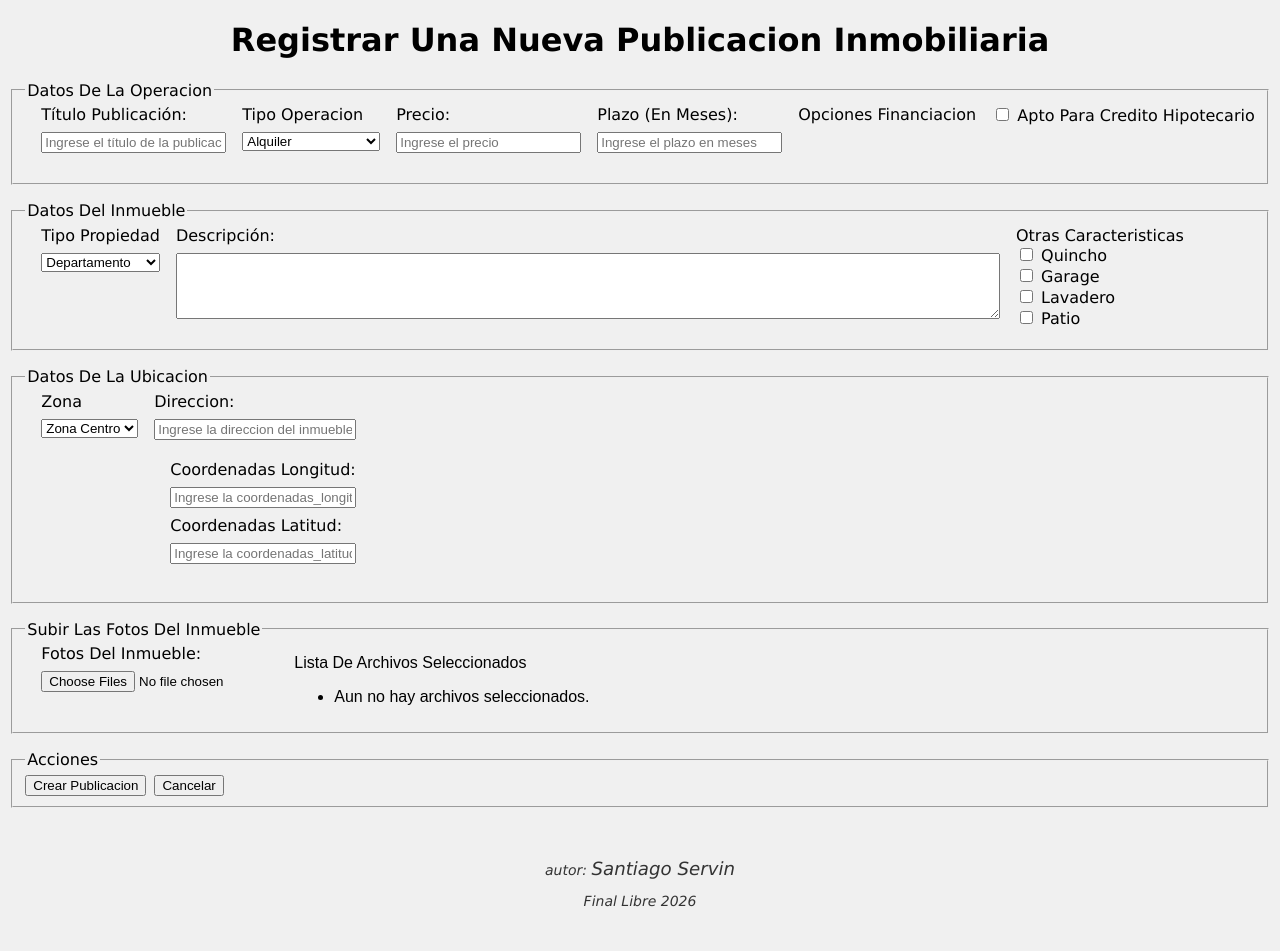
After one commit to SantiSog72/sistema-web-inmobiliario, a PHP site: page /VISTA/Alta_operacion.php in a window 1280 px wide. The commit adds this page. Run offline with PHP 8.4, Linux system fonts and the light colour scheme.

Commit message:
CU-4: alta de publicacion, avance en el formulario y creacion de objetos

```diff
--- a/CONTROLADOR/ControladorCatalogo.class.php
+++ b/CONTROLADOR/ControladorCatalogo.class.php
@@ -30,7 +30,8 @@ class ControladorCatalogo {
                 $fila['nro_inmueble'],
                 $fila['direccion'],
                 $fila['zona'],
-                $fila['cord_latitud'] . "," . $fila['cord_longitud']
+                $fila['cord_latitud'],
+                $fila['cord_longitud']
             );
             $inmueble = new Inmueble(
                 $fila['nro_inmueble'],
@@ -72,7 +73,8 @@ class ControladorCatalogo {
                 $fila['nro_inmueble'],
                 $fila['direccion'],
                 $fila['zona'],
-                $fila['cord_latitud'] . "," . $fila['cord_longitud']
+                $fila['cord_latitud'],
+                $fila['cord_longitud']
             );
             $inmueble = new Inmueble(
                 $fila['nro_inmueble'],
--- a/CONTROLADOR/ProcesaBuscar.php
+++ b/CONTROLADOR/ProcesaBuscar.php
@@ -34,7 +34,7 @@ $catalogo_completo = $controladorCatalogo -> get_lista_catalogo();
 // Decidimos qué catálogo usar
 if (isset($_GET['operacion']) || isset($_GET['zona'])) {
     $catalogo_a_procesar = $controladorCatalogo->filtra_operaciones(
-        $_GET['operacion'],//falta amoblado
+        $_GET['operacion'],
         $_GET['zona'],
         Convertir_tipo_propiedad(),
         Convertir_otras_caracteristicas()
@@ -91,7 +91,8 @@ if (is_array($catalogo_a_procesar)){
                 "tipo_propiedad" => $inmueble->get_tipo_propiedad(),
                 "descripcion"    => $inmueble->get_descripcion(),
                 "ubicacion"      => [
-                    "coordenadas" => $inmueble->get_ubicacion()->get_coordenadas(),
+                    "coordenadas_latitud" => $inmueble->get_ubicacion()->get_coordenadas_latitud(),
+                    "coordenadas_longitud" => $inmueble->get_ubicacion()->get_coordenadas_longitud(),
                     "zona"        => $inmueble->get_ubicacion()->get_zona_texto(),
                     "direccion"   => $inmueble->get_ubicacion()->get_direccion(),
                 ],
--- a/MODELO/Alquiler.class.php
+++ b/MODELO/Alquiler.class.php
@@ -15,6 +15,7 @@ class Alquiler extends Operacion {
     }
 
     public function get_plazo() { return $this->plazo; }
+    public function set_plazo($plazo) { $this->plazo = $plazo; }
     public function get_esta_amoblado() { return $this->esta_amoblado; }
     public function get_lista_registros_pago() { return $this->lista_registros_pago; }
 }
--- a/MODELO/libreria_conexionesBD/ConexionBDD.class.php
+++ b/MODELO/libreria_conexionesBD/ConexionBDD.class.php
@@ -70,7 +70,6 @@ class ConexionBDD {
         return $lista;
     }
 
-
     public function obtener_fotos($nro_inmueble) {
         $consulta = $this->conexion->prepare("
             SELECT nro_foto, nombre_foto, path
@@ -105,6 +104,10 @@ class ConexionBDD {
         }
         $resultado->free();
         return $lista;
+    }
+
+    public function ingresar_operacion ($operacion){
+
     }
 
 	// public function ingresarUsuario ($email, $contraseña, $nombre, $apellido, $sexo, $fecha_nacimiento, $nro_celular, $dni){
--- /dev/null
+++ b/VISTA/Alta_operacion.php
@@ -0,0 +1,271 @@
+<?php
+
+?>
+<!DOCTYPE html>
+<html lang="es">
+<head>
+<meta charset="UTF-8">
+<meta name="autor" content="Santiago Servin">
+<meta name="description" content="Pagina Alta Operacion inmobiliaria">
+
+<script type="text/javascript" src ="javascript/libreria_js/ubicador_elementos.js"></script>
+<script type="text/javascript" src ="javascript/renderizadores.js"></script>
+
+<script>
+	document.addEventListener('DOMContentLoaded', function () {//DOMContentLoaded: evento que se produce al cargar la pagina
+		const formulario = document.getElementById('id_formulario_registro_operacion');
+		const fotos = document.getElementById('id_fotos');
+
+		fotos.addEventListener('change', function(e) {
+            const listaUl = document.getElementById('lista_nombres');
+            listaUl.innerHTML = ''; // Limpiar la lista previa
+
+            const archivos = e.target.files;
+
+            if (archivos.length > 0) {
+                for (let i = 0; i < archivos.length; i++) {
+                    const li = document.createElement('li');
+                    // Enumeramos (i + 1) y mostramos el nombre del archivo
+                    li.textContent = `${i + 1}. ${archivos[i].name}`;
+                    li.style.fontSize = "14px";
+                    li.style.color = "#333";
+                    listaUl.appendChild(li);
+                }
+            } else {
+                listaUl.innerHTML = '<li>No hay archivos seleccionados.</li>';
+            }
+        });
+
+		//CARGA POR BÚSQUEDA: Se ejecuta al enviar el formulario
+		formulario.addEventListener('submit', async function(evento) {
+            evento.preventDefault(); // Evita la recarga de la página
+
+            // 1. Recolectamos TODOS los datos (incluye archivos)
+            const datos = new FormData(formulario);
+
+            try {
+                // 2. Enviamos los datos al servidor mediante fetch
+                const respuesta = await fetch('ProcesaAltaOperacion.php', {
+                    method: 'POST',
+                    body: datos // Enviamos el FormData directamente
+                });
+
+                // 3. Verificamos la respuesta
+                if (respuesta.ok) {
+                    const resultado = await respuesta.text(); // O .json() si tu PHP devuelve JSON
+                    console.log("Servidor dice:", resultado);
+                    alert("Operación procesada con éxito");
+
+                    // Opcional: limpiar el formulario tras el éxito
+                    // formulario.reset();
+                    // document.getElementById('lista_nombres').innerHTML = '<li>Aun no hay archivos seleccionados.</li>';
+                } else {
+                    console.error("Error en el servidor:", respuesta.status);
+                    alert("Hubo un error al procesar el formulario.");
+                }
+            } catch (error) {
+                console.error("Error de red o conexión:", error);
+                alert("No se pudo conectar con el servidor.");
+            }
+        });
+
+		formulario.addEventListener('reset', async function(){
+			// localStorage.removeItem("catalogo_actual");
+			// cargarCatalogo();
+		})
+
+		// //evento del mas-info
+		// contenedor.addEventListener("click", function(evento){
+		// 	if (evento.target.classList.contains('boton_mas_info')) {
+        //         const idOperacion = evento.target.getAttribute('data-id'); //id del objeto que se guardo en el boton
+		// 		//busca en local storage
+		// 		const lista_catalogo_str = localStorage.getItem("catalogo_actual");
+		// 		if (lista_catalogo_str){
+		// 			const lista_catalogo = JSON.parse(lista_catalogo_str);
+		// 			//busca el objeto a expandir
+		// 			const operacion_selecionada = lista_catalogo.find(item =>item.id_operacion == idOperacion);
+		// 			if (operacion_selecionada){
+		// 				// console.log(idOperacion);
+		// 				console.log(JSON.stringify(operacion_selecionada, null, 2));
+		// 				renderizarMasInfo(operacion_selecionada);
+		// 			}else{
+		// 				console.log("no se encontro la operacion");
+		// 			}
+		// 		}else{
+		// 			console.log("no se encontro catalogo en local storage");
+		// 		}
+
+        //     }
+		// })
+
+
+	});
+
+</script>
+
+<link rel="stylesheet" href="css//index.css">
+<link rel="stylesheet" href="css/formulario_estilos.css">
+<link rel="stylesheet" href="css//index.css">
+
+<title>Alta Operacion inmobiliaria</title>
+</head>
+
+<body>
+	<header>
+	<h1>Registrar una Nueva Publicacion Inmobiliaria</h1>
+	</header>
+	<section>
+		<article class= "contenedor_formulario">
+			<form id="id_formulario_registro_operacion" class "formulario" name="formulario_registro_operacion" method="POST" enctype="multipart/form-data">
+
+                <fieldset class = "fieldset" name="datos de la operacion">
+                    <legend class = "legend" >Datos de la Operacion</legend>
+
+                    <span class="form_grupo">
+                        <label class="label" for="id_titulo_publicacion">Título Publicación: </label>
+                        <input id="id_titulo_publicacion" type="text" name="titulo_publicacion" placeholder="Ingrese el título de la publicación">
+                        <span id="error_titulo_publicacion" class="error"></span>
+                    </span>
+
+                    <span class="form_grupo">
+                    <label class ="label" for ="id_tipo_operacion">Tipo Operacion</label>
+                    <select class="select" id="id_tipo_operacion" name="operacion" size="1">
+                        <option class="option" value="alquiler" selected>Alquiler</option>
+                        <option class="option" value="alquiler_amoblado">Alquiler Amueblado</option>
+                        <option class="option" value="venta">Venta</option>
+                    </select>
+                    <span id="error_tipo_operacion" class="error"></span>
+                    </span>
+
+                    <span class="form_grupo">
+                        <label class="label" for="id_precio">Precio: </label>
+                        <input id="id_precio" type="number" name="precio" placeholder="Ingrese el precio">
+                        <span id="error_precio" class="error"></span>
+                    </span>
+
+                    <!-- unicos de Alquiler -->
+                    <span class="form_grupo">
+                        <label class="label" for="id_plazo">Plazo (en meses): </label>
+                        <input id="id_plazo" type="number" name="plazo" placeholder="Ingrese el plazo en meses">
+                        <span id="error_plazo" class="error"></span>
+                    </span>
+
+                    <!-- unicos de Venta -->
+                    <span class="contenedor_checkbox_radio">
+						<p class="titulo_de_contenedor">Opciones Financiacion</p>
+						<!-- carga las opciones de financiacion disponibles en BDD -->
+						<span id="error_tipo_propiedad" class="error"></span>
+					</span>
+
+                    <span class="contenedor_checkbox_radio">
+						<!-- <p class="titulo_de_contenedor">Apto para credito hipotecario</p> -->
+						<input class="checkbox" type="checkbox" name="apto_credito_hipotecario" value="1">
+						<label class="label">Apto para credito hipotecario</label><br>
+                    </span>
+
+				</fieldset>
+
+                <fieldset class = "fieldset" name="datos del inmueble">
+                    <legend class = "legend" >Datos del Inmueble</legend>
+
+                    <span class="form_grupo">
+					<label class ="label" for ="id_tipo_propiedad">Tipo Propiedad</label>
+					<select class="select" id="id_tipo_propiedad" name="tipo_propiedad" size="1">
+						<option class="option" value="departamento" selected>Departamento</option>
+						<option class="option" value="casa">Casa</option>
+						<option class="option" value="terreno">Terreno</option>
+						<option class="option" value="oficina">Oficina</option>
+						<option class="option" value="cochera">Cochera</option>
+					</select>
+					<span id="error_tipo_inmueble" class="error"></span>
+					</span>
+
+                    <span class="form_grupo">
+                        <label class="label" for="id_descripcion_inmueble">Descripción: </label>
+                        <textarea id="id_descripcion_inmueble" type="textarea" name="descripcion_inmueble" maxlength="500" cols="100" rows="4"></textarea>
+                        <!-- <input id="id_descripcion_inmueble" type="text-area" name="descripcion_inmueble" maxlength="500" placeholder="Ingrese la descripción del inmueble"> -->
+                        <span id="error_descripcion_inmueble" class="error"></span>
+                    </span>
+
+                    <span class="contenedor_checkbox_radio">
+                        <p class="titulo_de_contenedor">otras caracteristicas</p>
+                        <input class="checkbox" type="checkbox" name="quincho" value="1">
+                        <label class="label">quincho</label><br>
+                        <input class="checkbox" type="checkbox" name="garage" value="1">
+                        <label class="label">garage</label><br>
+                        <input class="checkbox" type="checkbox" name="lavadero" value="1">
+                        <label class="label">lavadero</label><br>
+                        <input class="checkbox" type="checkbox" name="patio" value="1">
+                        <label class="label">patio</label><br>
+                        <span id="error_opciones" class="error"></span>
+                    </span>
+
+
+                </fieldset>
+
+                <fieldset class = "fieldset" name="datos de ubicacion">
+                    <legend class = "legend" >Datos de la Ubicacion</legend>
+
+                    <span class="form_grupo">
+                        <label class ="label" for ="id_zona">Zona</label>
+                        <select class="select" id="id_zona" name="zona" size="1">
+                            <option class="option" value="zona_norte">Zona Norte</option>
+                            <option class="option" value="zona_sur">Zona Sur</option>
+                            <option class="option" value="zona_centro" selected>Zona Centro</option>
+                            <option class="option" value="rada_tilly">Rada Tilly</option>
+                        </select>
+                        <span id="error_Zona" class="error"></span>
+                    </span>
+
+                    <span class="form_grupo">
+                        <label class="label" for="id_direccion">Direccion: </label>
+                        <input id="id_direccion" type="text" name="direccion_inmueble" placeholder="Ingrese la direccion del inmueble">
+                    <span id="error_direccion_inmueble" class="error"></span>
+
+                    <span class="form_grupo">
+                        <label class="label" for="id_coordenadas_longitud">coordenadas longitud: </label>
+                        <input id="id_coordenadas_longitud" type="text" name="coordenadas_longitud_inmueble" placeholder="Ingrese la coordenadas_longitud del inmueble">
+                        <label class="label" for="id_coordenadas_longitud">coordenadas latitud: </label>
+                        <input id="id_coordenadas_latitud" type="text" name="coordenadas_latitud_inmueble" placeholder="Ingrese la coordenadas_latitud del inmueble">
+                    <span id="error_coordenadas_inmueble" class="error"></span>
+
+                </fieldset>
+
+                <fieldset class = "fieldset" name="fotos del inmueble">
+                    <legend class = "legend" >Subir las fotos del inmueble</legend>
+                    <span class="form_grupo">
+                        <label class="label" for="id_fotos">Fotos del Inmueble: </label>
+                        <input id="id_fotos" type="file" name="fotos[]" accept="image/*" multiple>
+                        <span id="error_fotos" class="error"></span>
+                    </span>
+
+                    <div id="lista_archivos_subida" style="margin-top: 10px; font-family: sans-serif;">
+                        <p class="titulo_de_contenedor">Lista de Archivos seleccionados</p>
+                        <ul id="lista_nombres">
+                            <li>Aun no hay archivos seleccionados.</li>
+                        </ul>
+                    </div>
+
+                </fieldset>
+
+
+				<fieldset class = "fieldset" name="acciones_botones">
+					<legend class = "legend" >acciones</legend>
+					<button id="id_envio" class="boton" type ="submit" onclick = "validar_formulario();">crear publicacion</button>
+					<button id="id_cancelar" class="boton" type ="reset">cancelar</button>
+				</fieldset>
+
+			</form>
+
+		</article>
+	</section>
+	<footer>
+	<div id="descripcion_pagina">
+		<p>autor: <span class="autor">Santiago Servin</span></p>
+		<p>Final Libre 2026</p>
+	</div>
+	</footer
+
+</body>
+
+</html>
--- a/VISTA/javascript/renderizadores.js
+++ b/VISTA/javascript/renderizadores.js
@@ -63,3 +63,8 @@ function renderizarMasInfo(item) {
     `;
     agregar_elemento_despues_de(htmlMasInfo, item.id_operacion);
 }
+
+// function renderizarLista_fotos_alta_operacion (lista_fotos){
+//     limpiar_contenedor('lista_nombres');
+
+// }
--- a/index.php
+++ b/index.php
@@ -80,7 +80,7 @@ require_once BASE_PATH.'CONTROLADOR/ControladorCatalogo.class.php';
 					const operacion_selecionada = lista_catalogo.find(item =>item.id_operacion == idOperacion);
 					if (operacion_selecionada){
 						// console.log(idOperacion);
-						console.log(JSON.stringify(operacion_selecionada, null, 2));
+						// console.log(JSON.stringify(operacion_selecionada, null, 2));
 						renderizarMasInfo(operacion_selecionada);
 					}else{
 						console.log("no se encontro la operacion");
@@ -107,7 +107,7 @@ require_once BASE_PATH.'CONTROLADOR/ControladorCatalogo.class.php';
 <body>
 	<header>
 	<h1>Sistema Informacion Inmoviliaria</h1>
-
+	<a href="VISTA/Alta_operacion.php">alta operacion</a>
 	</header>
 
 	<main>
```
Also changed, not shown: CONTROLADOR/ProcesaAltaOperacion.php (added, +117 -0 lines), MODELO/Ubicacion.class.php (+12 -5 lines).
